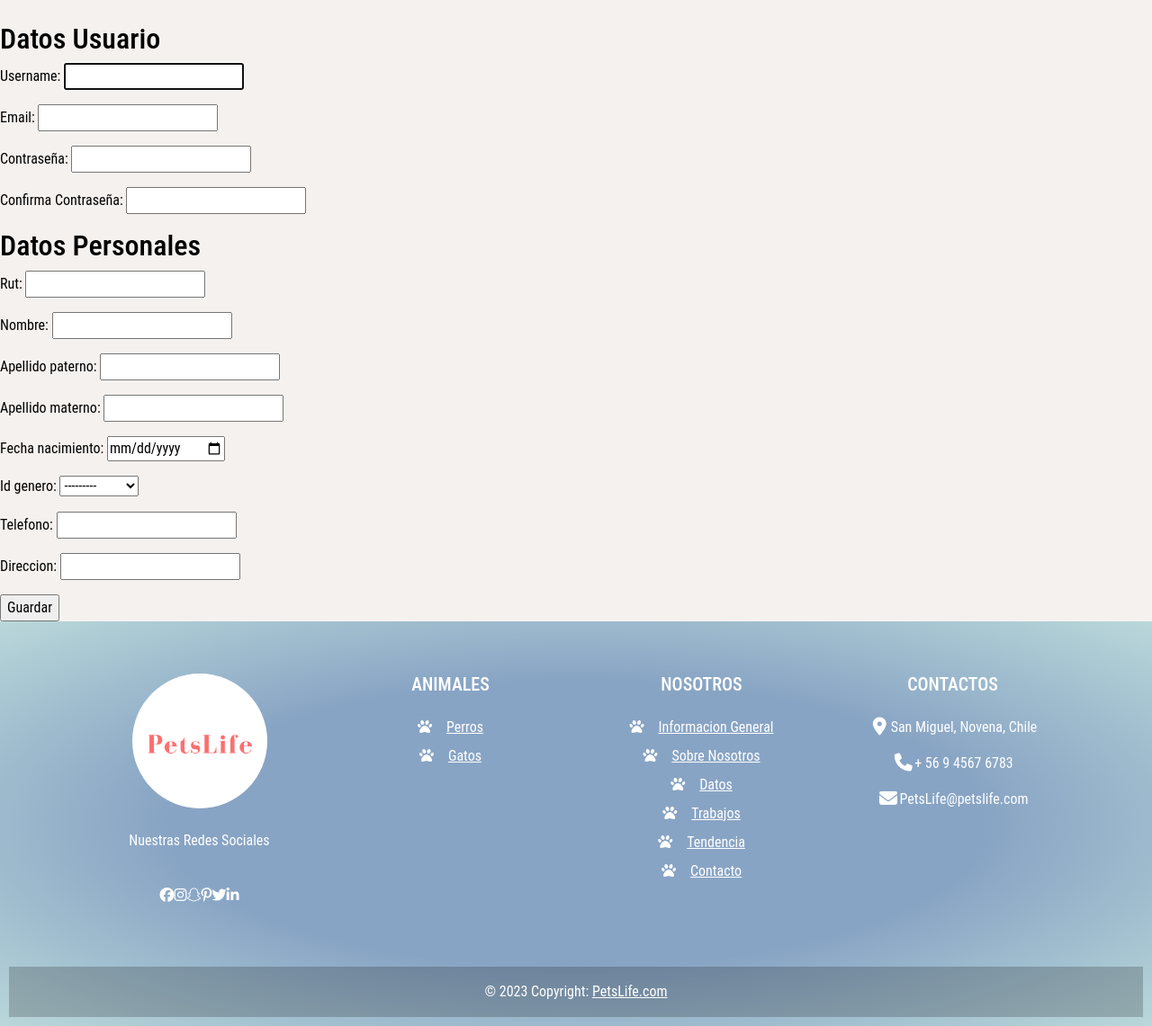
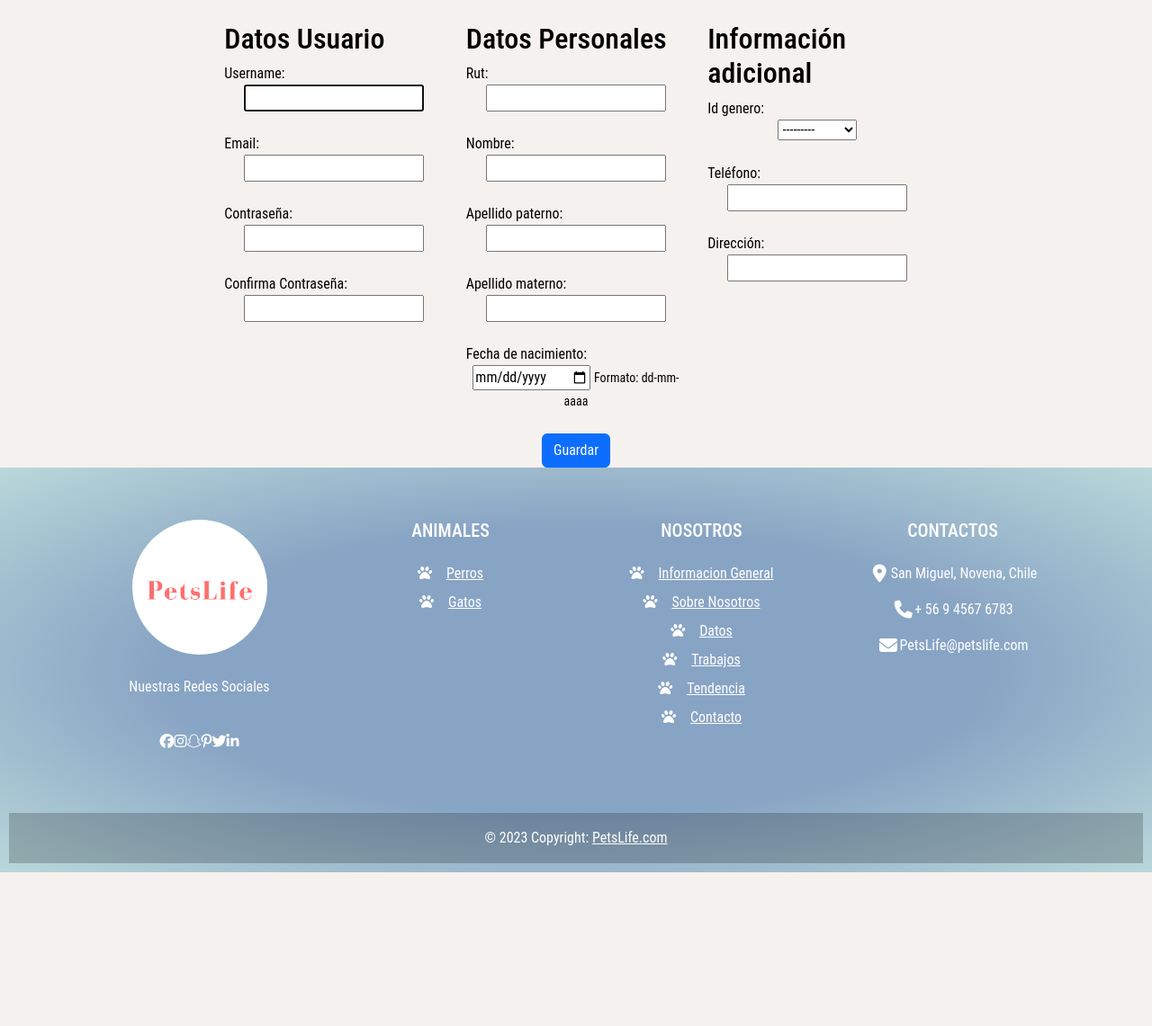
Before and after one commit to ULISESROSALESALEJOS/DjangoTiendaAnimal, a Django app: page /registro in a window 1280 px wide. Shown: the part 136-1277 px from the top of the page at 90% size. After the commit the page ends 1106 px from the top, so only its background shows below. Run offline with Django 4.2, Linux system fonts and the light colour scheme; data comes from the database, SQL or seed files in the repository; some libraries are stand-ins or nearby versions.

Commit message:
SUBIENDO ACTUALIZACION FORMULARIO

```diff
--- a/tienda_animal/clientes/templates/registro.html
+++ b/tienda_animal/clientes/templates/registro.html
@@ -62,8 +62,8 @@
     </div>
     <div id="navegador" class="navbar navbar-expand-sm  justify-content-center">
         <div class="container-fluid">
-            <button onclick="cargarHTML('index')" class="nav-link" >
-                <a>
+            <button onclick="cargarHTML('')" class="nav-link" >
+                <a href="{% url 'index' %}">
                     <img src="static/img/petslife-logo.svg" alt="pagina Logo1">
                 </a>
             </button>
@@ -98,18 +98,100 @@
         </div>
     </div>
 </header>
-<div id="contenedor_inicio">
+<div id="contenedor_inicio" class="d-flex justify-content-center align-items-center">
+    <div class="formulario-container">
     <br>
-    <form action="" method="POST">
+        <form action="" method="POST" class="w-100">
         {% csrf_token %}
+
+            <div class="row">
+                <div class="col-md-4">
         <h2>Datos Usuario</h2>
-        {{formUser.as_p}}
+                    <div class="form-group mb-4">
+                        <label for="{{ formUser.username.id_for_label }}">Username:</label>
+                        <div class="text-center">
+                            {{ formUser.username }}
+                        </div>
+                    </div>
+                    <div class="form-group mb-4">
+                        <label for="{{ formUser.email.id_for_label }}">Email:</label>
+                        <div class="text-center">
+                            {{ formUser.email }}
+                        </div>
+                    </div>
+                    <div class="form-group mb-4">
+                        <label for="{{ formUser.password1.id_for_label }}">Contraseña:</label>
+                        <div class="text-center">
+                            {{ formUser.password1 }}
+                        </div>
+                    </div>
+                    <div class="form-group mb-4">
+                        <label for="{{ formUser.password2.id_for_label }}">Confirma Contraseña:</label>
+                        <div class="text-center">
+                            {{ formUser.password2 }}
+                        </div>
+                    </div>
+                </div>
+                <div class="col-md-4">
         <h2>Datos Personales</h2>
-        {{form.as_p}}
-        <input type="submit" value="Guardar">
+                    <div class="form-group mb-4">
+                        <label for="{{ form.rut.id_for_label }}">Rut:</label>
+                        <div class="text-center">
+                            {{ form.rut }}
+                        </div>
+                    </div>
+                    <div class="form-group mb-4">
+                        <label for="{{ form.nombre.id_for_label }}">Nombre:</label>
+                        <div class="text-center">
+                            {{ form.nombre }}
+                        </div>
+                    </div>
+                    <div class="form-group mb-4">
+                        <label for="{{ form.apellido_paterno.id_for_label }}">Apellido paterno:</label>
+                        <div class="text-center">
+                            {{ form.apellido_paterno }}
+                        </div>
+                    </div>
+                    <div class="form-group mb-4">
+                        <label for="{{ form.apellido_materno.id_for_label }}">Apellido materno:</label>
+                        <div class="text-center">
+                            {{ form.apellido_materno }}
+                        </div>
+                    </div>
+                    <div class="form-group mb-4">
+                        <label for="{{ form.fecha_nacimiento.id_for_label }}">Fecha de nacimiento:</label>
+                        <div class="text-center">
+                            {{ form.fecha_nacimiento }}
+                            <small>Formato: dd-mm-aaaa</small>
+                        </div>
+                    </div>
+                </div>
+                <div class="col-md-4">
+                    <h2>Información adicional</h2>
+                    <div class="form-group mb-4">
+                        <label for="{{ form.id_genero.id_for_label }}">Id genero:</label>
+                        <div class="text-center">
+                            {{ form.id_genero }}
+                        </div>
+                    </div>
+                    <div class="form-group mb-4">
+                        <label for="{{ form.telefono.id_for_label }}">Teléfono:</label>
+                    <div class="text-center">
+                        {{ form.telefono }}
+                    </div>
+            </div>
+            <div class="form-group mb-4">
+                <label for="{{ form.direccion.id_for_label }}">Dirección:</label>
+            <div class="text-center">
+                {{ form.telefono }}
+                </div>
+                </div>
+                </div>
+                </div>
+
+            <input type="submit" class="btn btn-primary mx-auto d-block" value="Guardar">
     </form>
 </div>
-<div id="contenido">
 </div>
 
 <footer class=" footer">
```
